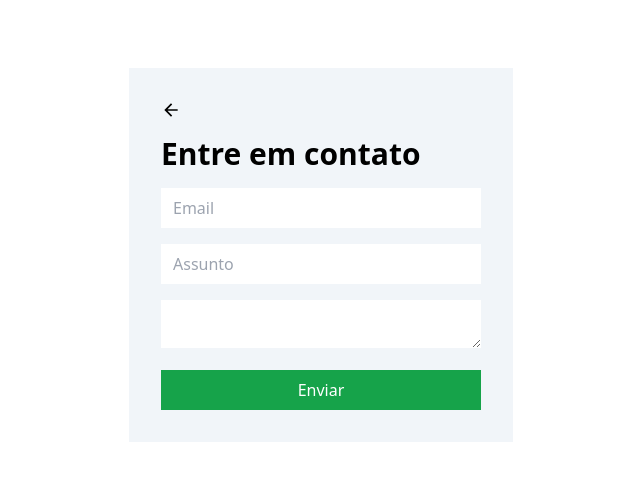
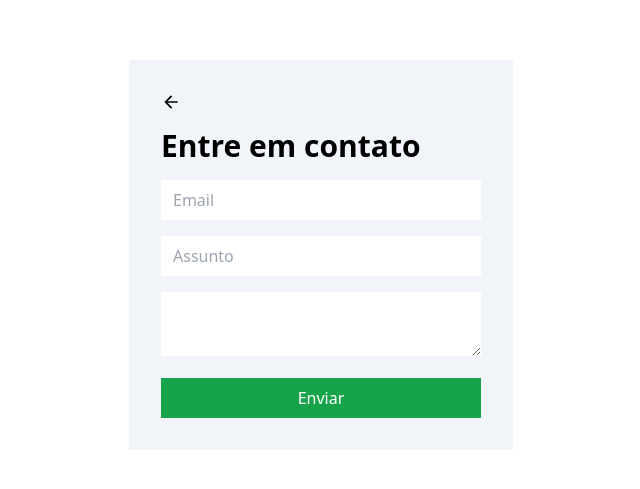
Before and after one commit to Matheus-0/Projeto-Web, a React (Vite) app in the folder client/: page /contact in a window 1280 px wide. Shown: the part 145-634 px from the top of the page, without its empty margins (319-959 px from the left). Built offline with nearby package versions, Linux system fonts and the light colour scheme.

Commit message:
Ajustando tela

```diff
--- a/client/src/pages/contact/index.tsx
+++ b/client/src/pages/contact/index.tsx
@@ -53,7 +53,7 @@ const Contact = () => {
             value={message}
             onChange={(e) => setMessage(e.target.value)}
             required
-            className="mt-4 w-full"
+            className="mt-4 w-full p-2"
           />
 
           <br />
```
